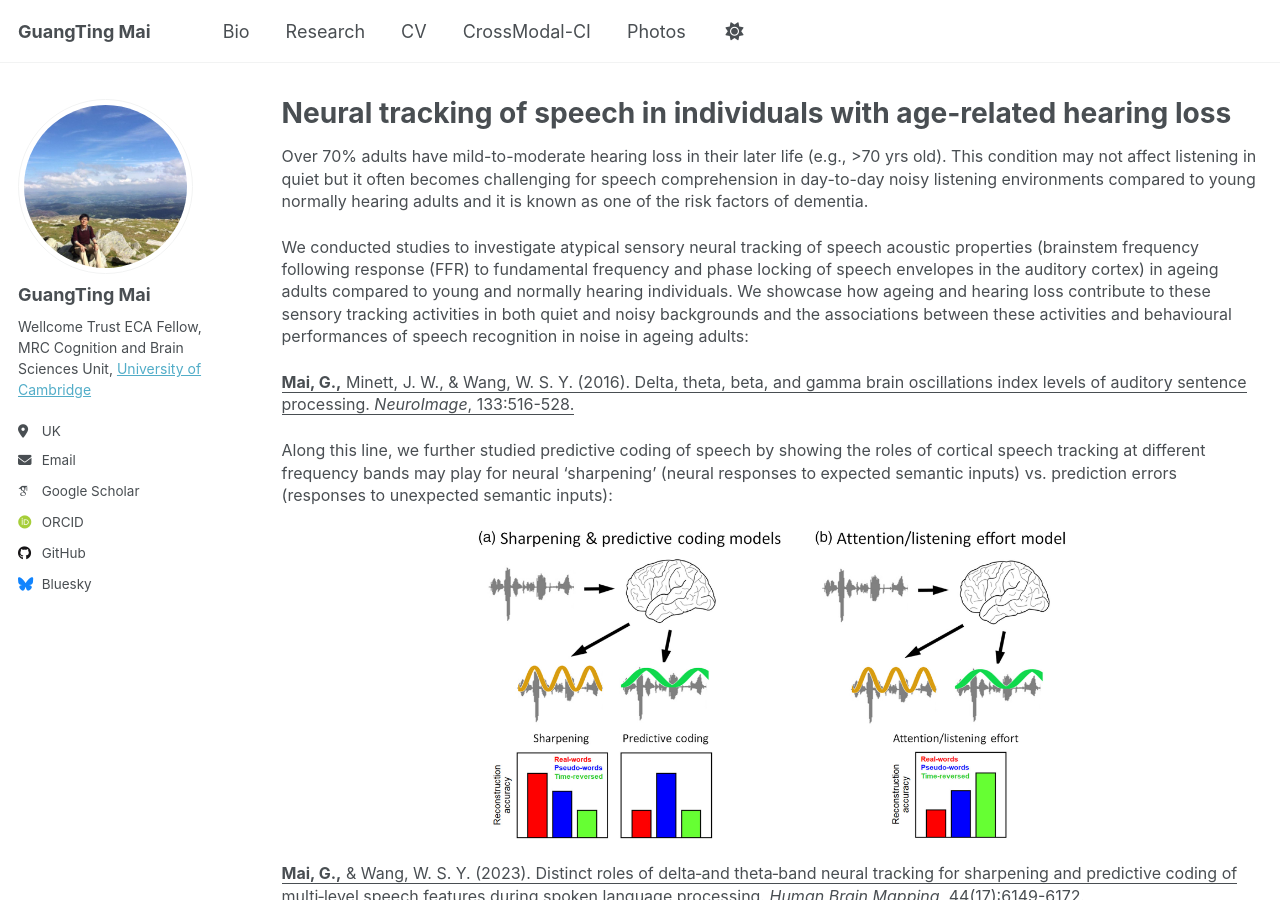
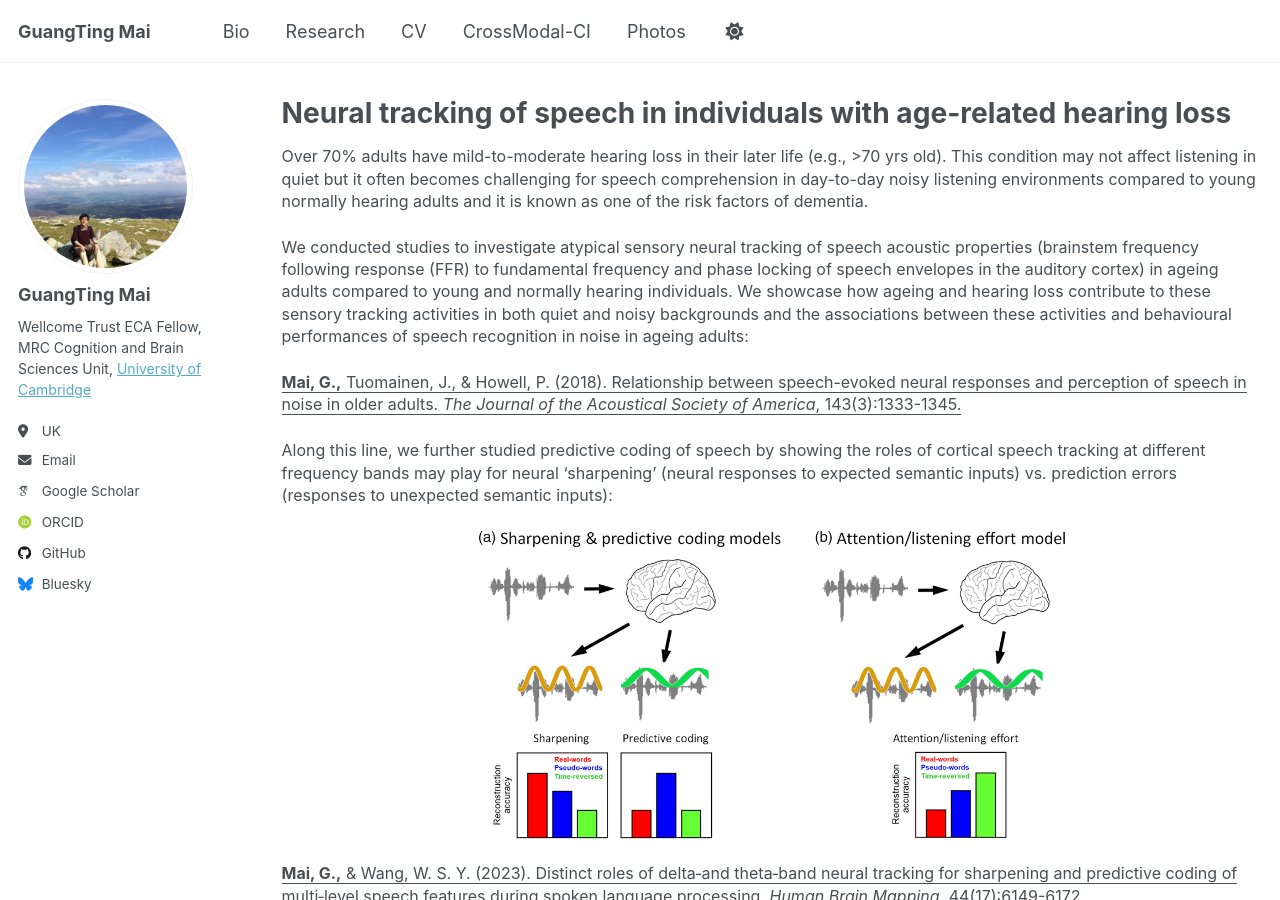
Before and after one commit to guangtingmai/guangtingmai.github.io, a Jekyll site: the page built from _pages/neuraltrack-hearingloss.html, in a window 1280 px wide and 900 px high. Built offline with Jekyll 4.4.1, drawn with Linux system fonts in a browser that asks for light colours; some web fonts are replaced.

Commit message:
Update neuraltrack-hearingloss.html

```diff
--- a/_pages/neuraltrack-hearingloss.html
+++ b/_pages/neuraltrack-hearingloss.html
@@ -12,7 +12,7 @@ author_profile: true
   envelopes in the auditory cortex) in ageing adults compared to young and normally hearing individuals. We showcase how ageing and hearing loss
   contribute to these sensory tracking activities in both quiet and noisy backgrounds and the associations between these activities and behavioural
   performances of speech recognition in noise in ageing adults:</span></p>
-<p><span style="font-size: 12pt;line-height: 1.4;display: block;margin-bottom: 0.1vh"><a href="https://www.sciencedirect.com/science/article/abs/pii/S1053811916001737" style="color:inherit; text-decoration:none;"><u><strong>Mai, G.,</strong> Minett, J. W., & Wang, W. S. Y. (2016). Delta, theta, beta, and gamma brain oscillations index levels of auditory sentence processing. <i>NeuroImage</i>, 133:516-528.</u></a></span></p>
+<p><span style="font-size: 12pt;line-height: 1.4;display: block;margin-bottom: 0.1vh"><a href="https://pubs.aip.org/asa/jasa/article-abstract/143/3/1333/609610/Relationship-between-speech-evoked-neural?redirectedFrom=fulltext" style="color:inherit; text-decoration:none;"><u><strong>Mai, G.,</strong> Tuomainen, J., & Howell, P. (2018). Relationship between speech-evoked neural responses and perception of speech in noise in older adults. <i>The Journal of the Acoustical Society of America</i>, 143(3):1333-1345.</u></a></span></p>
 <p><span style="font-size: 12pt;line-height: 1.4;display: block;margin-bottom: 0.1vh">Along this line, we further studied predictive coding of
   speech by showing the roles of cortical speech tracking at different frequency bands may play for neural ‘sharpening’ (neural responses to expected
   semantic inputs) vs. prediction errors (responses to unexpected semantic inputs):</span></p>
```
